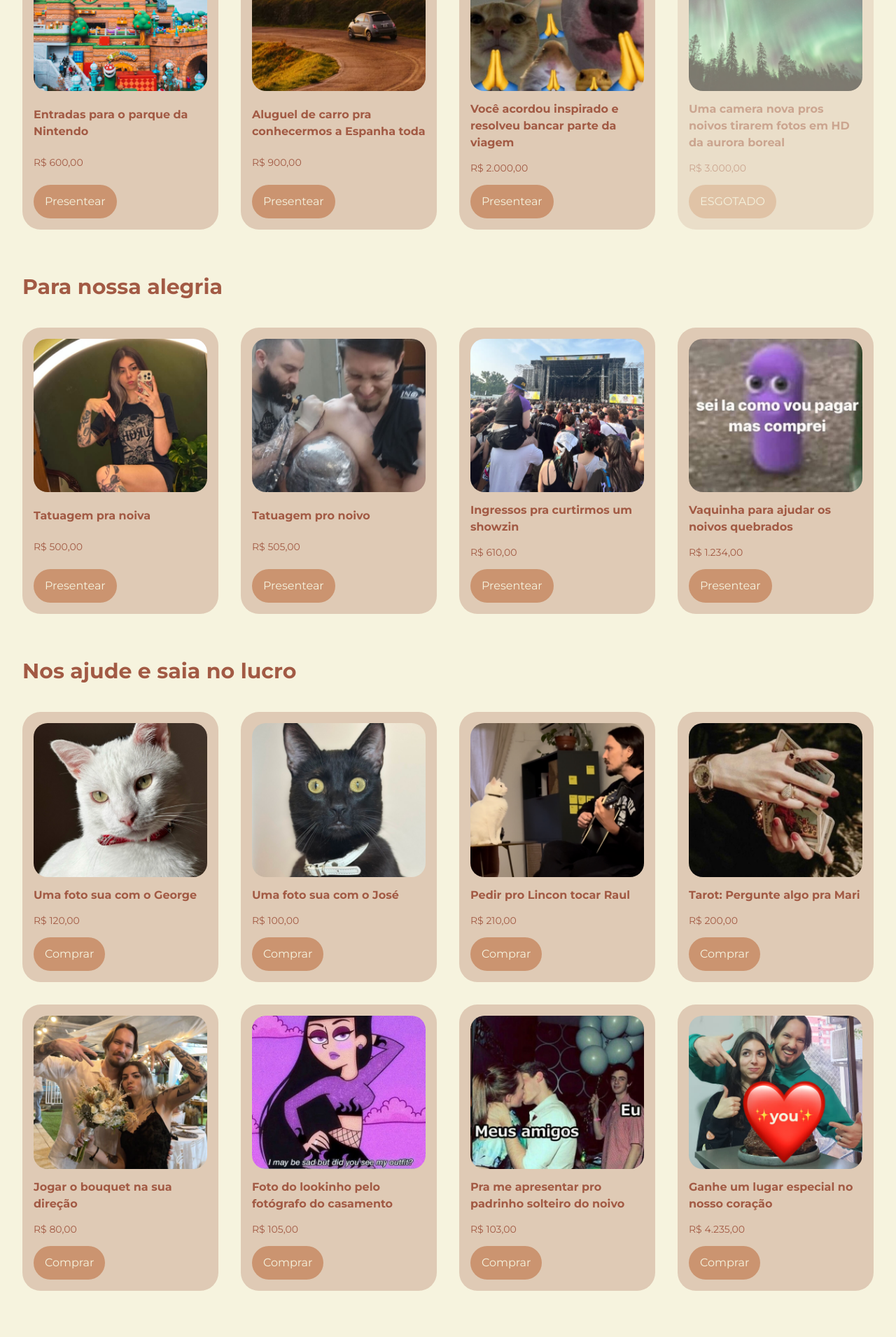
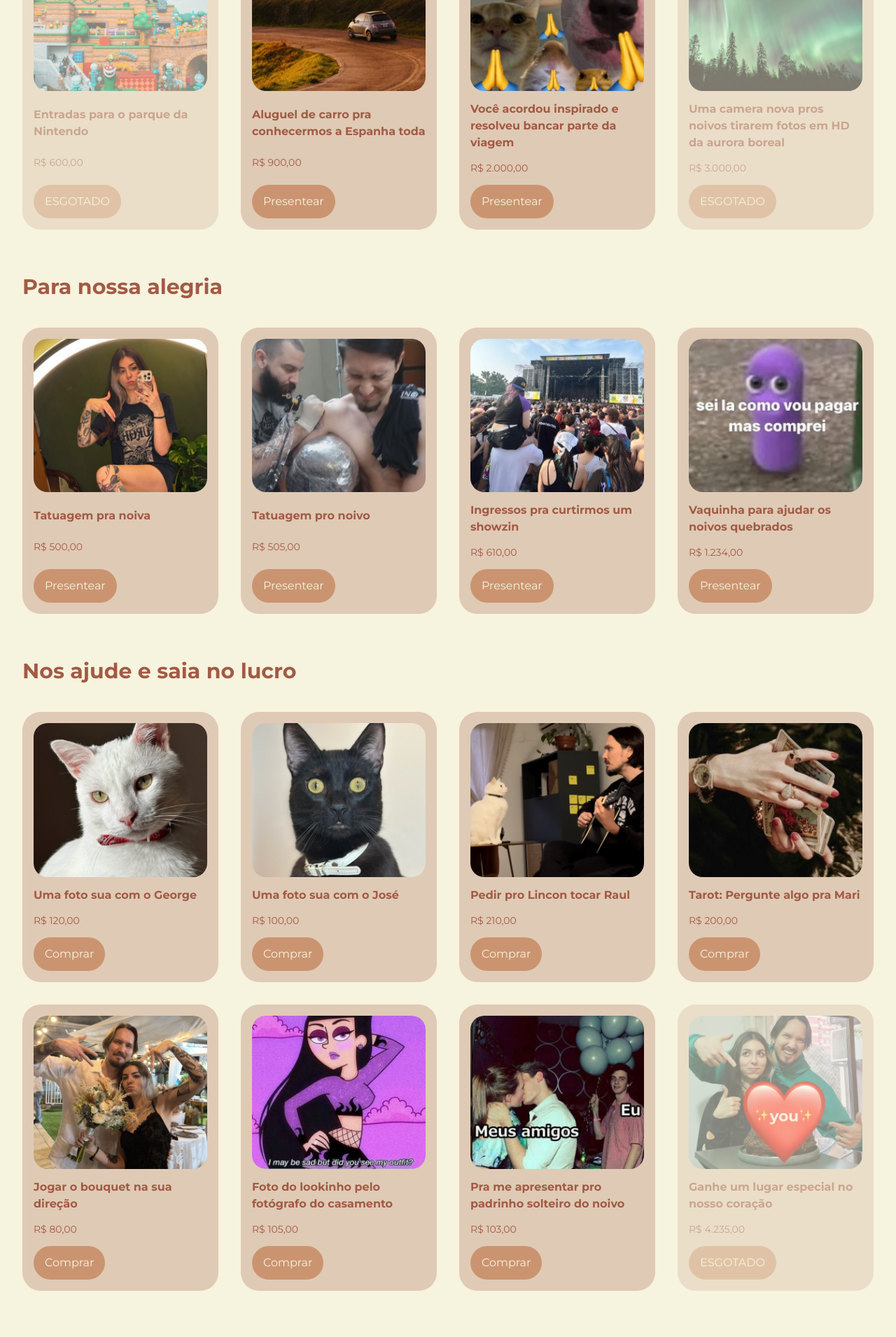
Before and after one commit to linconkusunoki/maricon, a Next.js app: page /lista-presentes in a window 1280 px wide. Shown: the part 880-2790 px from the top of the page at 70% size. Built offline with nearby package versions, Linux system fonts and the light colour scheme; no server answers.

Commit message:
update gifts

```diff
--- a/src/app/lista-presentes/page.jsx
+++ b/src/app/lista-presentes/page.jsx
@@ -162,7 +162,7 @@ const ListaPresentes = () => {
                   {t.gift_present}
                 </button>
               </li>
-              <li className="bg-[#DFCAB5] p-2.5 lg:p-4 rounded-[26px] flex flex-col gap-[14px] justify-between">
+              <li className="bg-[#DFCAB5] p-2.5 lg:p-4 rounded-[26px] flex flex-col gap-[14px] justify-between opacity-50">
                 <img
                   src="/nintendo.jpg"
                   className="rounded-[20px]"
@@ -194,7 +194,7 @@ const ListaPresentes = () => {
                     }
                   }}
                 >
-                  {t.gift_present}
+                  {t.gift_soldout}
                 </button>
               </li>
               <li className="bg-[#DFCAB5] p-2.5 lg:p-4 rounded-[26px] flex flex-col gap-[14px] justify-between">
@@ -689,7 +689,7 @@ const ListaPresentes = () => {
                   {t.buy}
                 </button>
               </li>
-              <li className="bg-[#DFCAB5] p-2.5 lg:p-4 rounded-[26px] flex flex-col gap-[14px] justify-between">
+              <li className="bg-[#DFCAB5] p-2.5 lg:p-4 rounded-[26px] flex flex-col gap-[14px] justify-between opacity-50">
                 <img
                   src="/gift-heart.jpg"
                   className="rounded-[20px]"
@@ -721,7 +721,7 @@ const ListaPresentes = () => {
                     }
                   }}
                 >
-                  {t.buy}
+                  {t.gift_soldout}
                 </button>
               </li>
             </ul>
```
